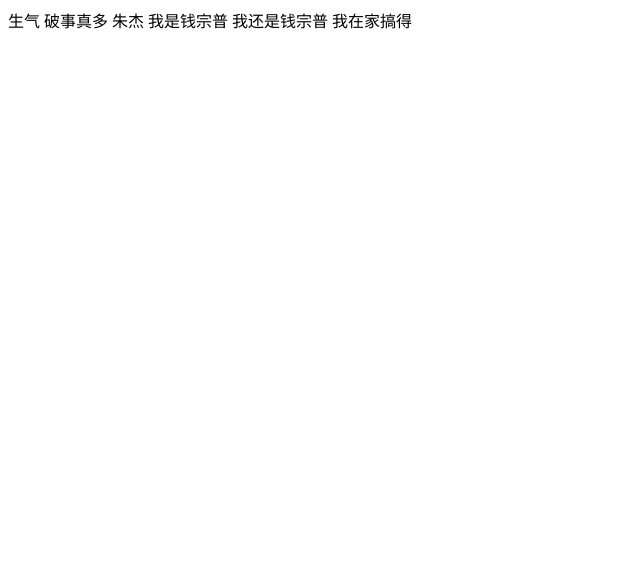
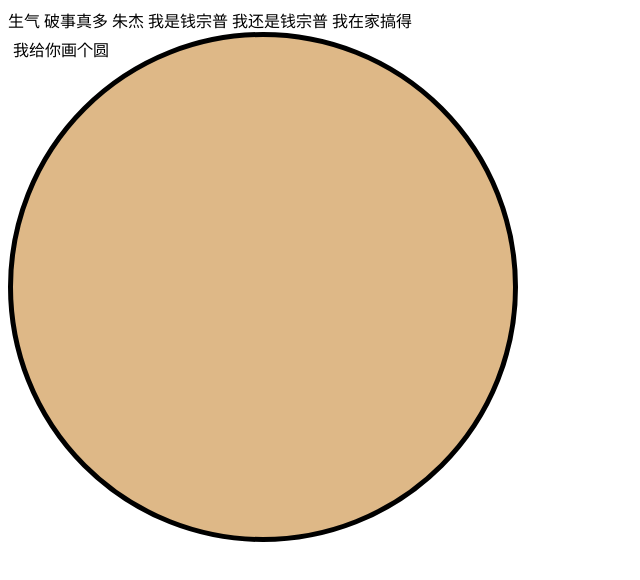
Before and after one commit to Zhujie2020/first-cooperation, a plain HTML site: page play.html in a window 1280 px wide. Shown: the whole page, without its empty margins (0-640 px from the left). Drawn offline with Linux system fonts and the light colour scheme.

Commit message:
我给你画了一个圆

```diff
--- a/play.html
+++ b/play.html
@@ -4,11 +4,21 @@
     <meta charset="UTF-8">
     <meta name="viewport" content="width=device-width, initial-scale=1.0">
     <title>Document</title>
+    <style>
+        .round{
+            width: 500px;
+            height: 500px;
+            border: 5px solid black;
+            background-color: burlywood;
+            border-radius: 50%;
+        }
+    </style>
 </head>
 <body>
     生气  破事真多
     朱杰
     我是钱宗普
     我还是钱宗普 我在家搞得
+    <div  class="round">我给你画个圆</div>
 </body>
 </html>
```
